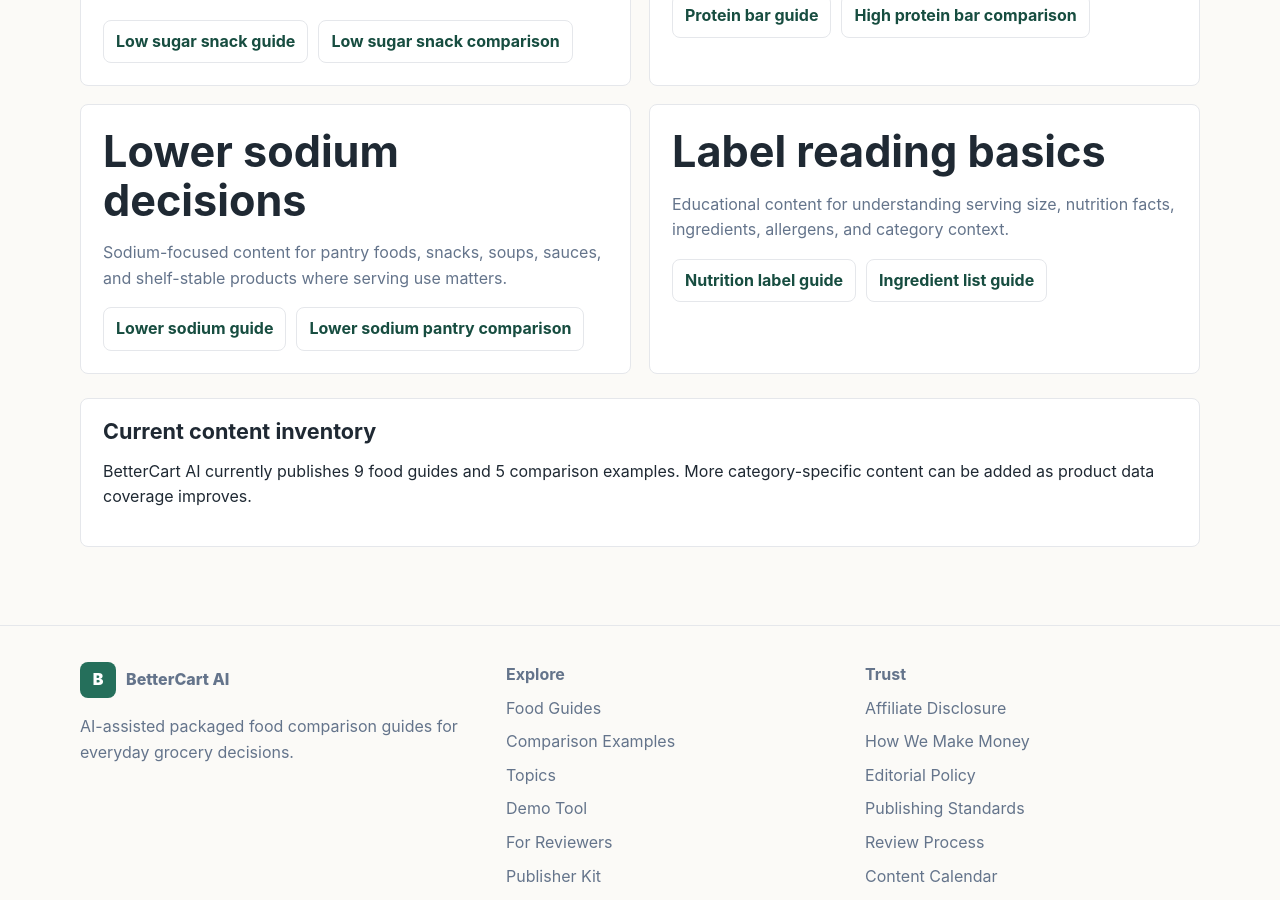
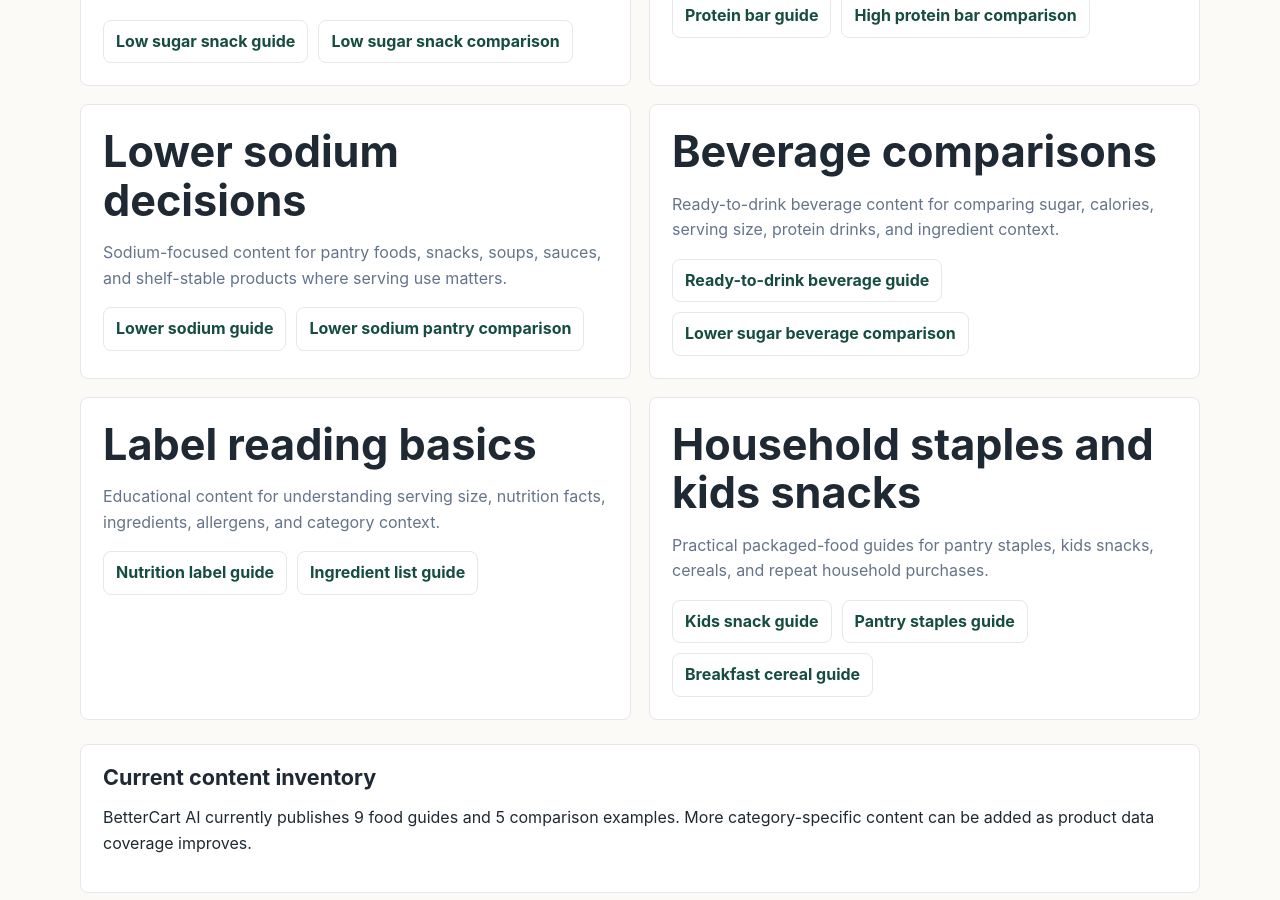
Before and after one commit to Astalos11/bettercart-ai-approval-site, a Next.js app: page /topics in a window 1280 px wide. Shown: the part 620-1520 px from the top of the page. Built offline with nearby package versions, Linux system fonts and the light colour scheme; no server answers.

Commit message:
Expand topic hub coverage

```diff
--- a/app/topics/page.jsx
+++ b/app/topics/page.jsx
@@ -33,11 +33,28 @@ const topics = [
     ]
   },
   {
+    title: "Beverage comparisons",
+    text: "Ready-to-drink beverage content for comparing sugar, calories, serving size, protein drinks, and ingredient context.",
+    links: [
+      ["/guides/how-to-compare-ready-to-drink-beverages", "Ready-to-drink beverage guide"],
+      ["/compare/lower-sugar-beverages", "Lower sugar beverage comparison"]
+    ]
+  },
+  {
     title: "Label reading basics",
     text: "Educational content for understanding serving size, nutrition facts, ingredients, allergens, and category context.",
     links: [
       ["/guides/how-to-read-nutrition-labels", "Nutrition label guide"],
       ["/guides/ingredient-red-flags-in-packaged-foods", "Ingredient list guide"]
+    ]
+  },
+  {
+    title: "Household staples and kids snacks",
+    text: "Practical packaged-food guides for pantry staples, kids snacks, cereals, and repeat household purchases.",
+    links: [
+      ["/guides/what-to-check-in-kids-snacks", "Kids snack guide"],
+      ["/guides/how-to-choose-pantry-staples", "Pantry staples guide"],
+      ["/guides/how-to-compare-breakfast-cereals", "Breakfast cereal guide"]
     ]
   }
 ];
```
